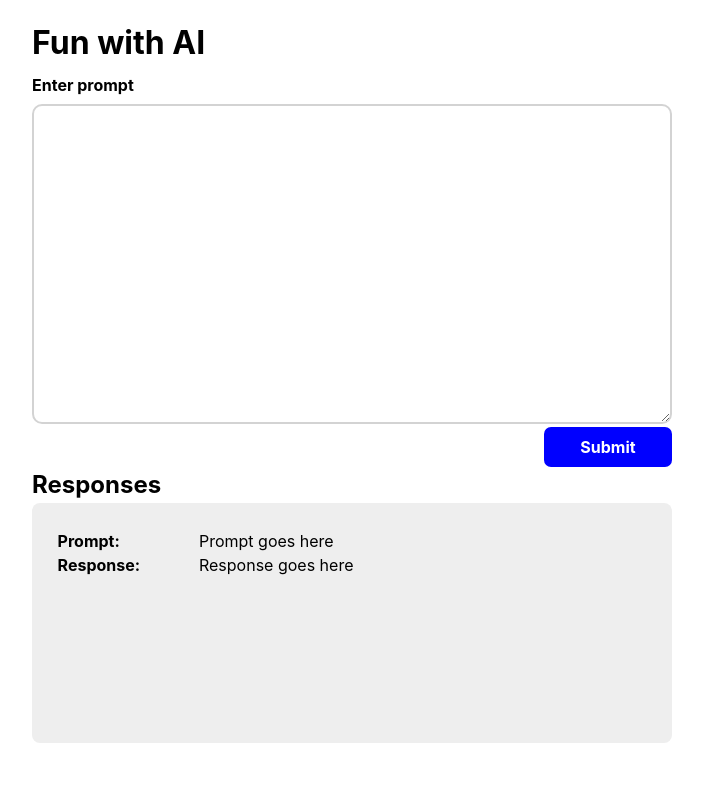
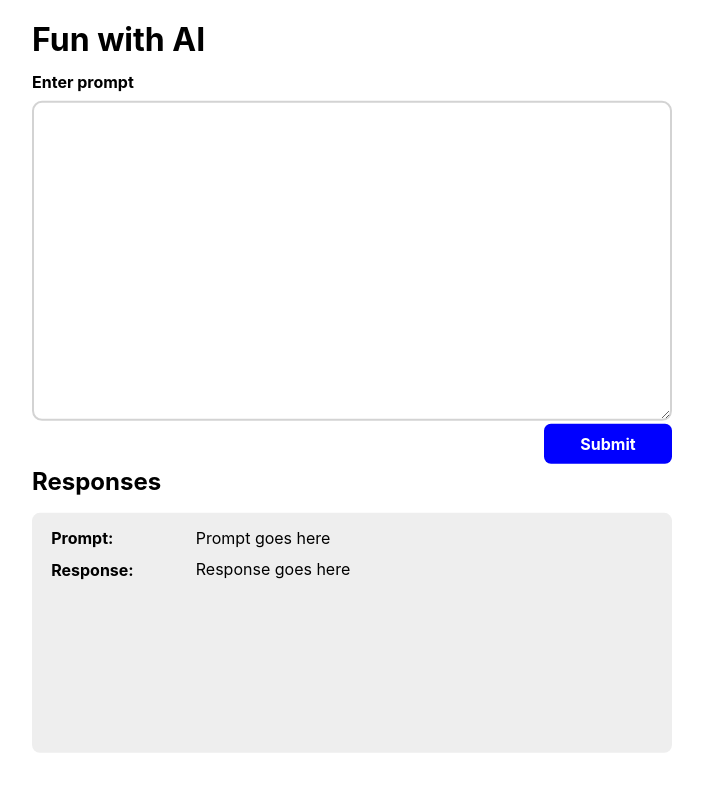
Before and after one commit to RonLHead/rlh-fun-with-ai, a React (Create React App) app: page / in a window 1280 px wide. Shown: the top 792 px of the page, without its empty margins (288-991 px from the left). Built offline with nearby package versions, Linux system fonts and the light colour scheme.

Commit message:
Refactor Responses CSS

```diff
--- a/src/components/Responses/Responses.css
+++ b/src/components/Responses/Responses.css
@@ -1,10 +1,16 @@
+.Responses-heading {
+  margin-bottom: 1%;
+}
+
 .Responses-section {
   display: flex;
   background: #EEEEEE;
   border-radius: 8px;
   width: 50vw;
   height: 30vh;
-  padding: 2%;
+  padding-top: 1%;
+  padding-left: 1.5%;
+  padding-bottom: 1%;
 }
 
 .sub-heading, .Responses-container {
@@ -16,3 +22,11 @@
   font-weight: bold;
   margin-right: 10%;
 }
+
+.sub-heading-margin {
+  margin-bottom: 10%;
+}
+
+.Responses-margin {
+  margin-bottom: 5%;
+}
```
